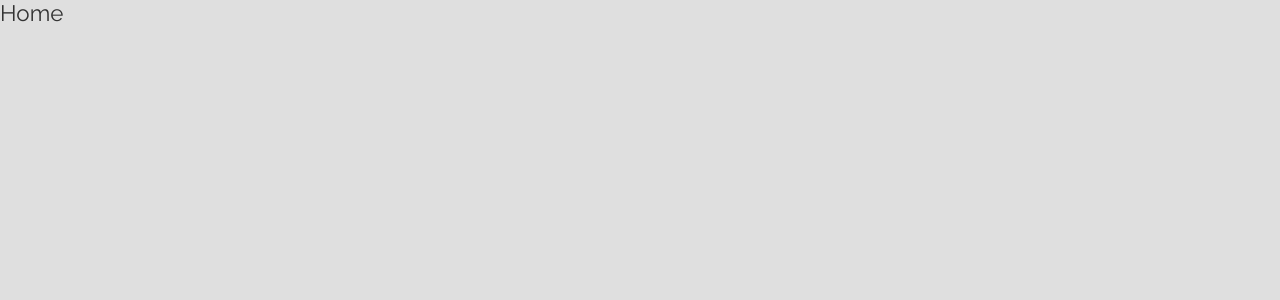
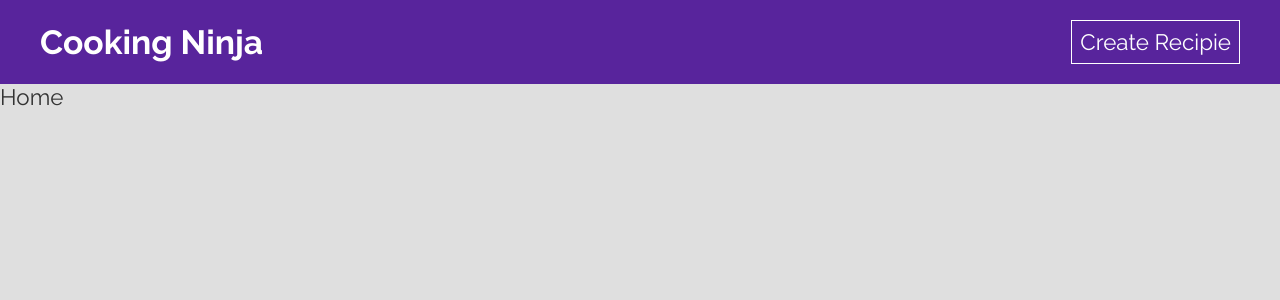
Before and after one commit to Jxiang2/react, a React (Create React App) app in the folder cooking-ninja/: page / in a window 1280 px wide. Shown: the top 300 px of the page. Built offline with nearby package versions, Linux system fonts and the light colour scheme.

Commit message:
style navbar

```diff
--- a/cooking-ninja/src/App.jsx
+++ b/cooking-ninja/src/App.jsx
@@ -1,5 +1,6 @@
 import {Switch, BrowserRouter, Route} from 'react-router-dom'
 
+import Navbar from './components/Navbar'
 import Home from './pages/HomePage/Home'
 import Create from './pages/CreatePage/Create'
 import Search from './pages/SearchPage/Search'
@@ -13,6 +14,7 @@ function App() {
   return (
     <div className="App">
       <BrowserRouter>
+        <Navbar/>
         <Switch>
           <Route exact path='/'><Home/></Route>
           <Route exact path='/create'><Create/></Route>
--- /dev/null
+++ b/cooking-ninja/src/components/Navbar.css
@@ -0,0 +1,31 @@
+.navbar {
+    background: #58249c;
+    padding: 20px;
+    color: #fff;
+}
+
+.navbar nav {
+    display: flex;
+    align-items: center;
+    max-width: 1200px;
+    margin: 0 auto;
+}
+
+.navbar a.logo {
+    margin-right: auto;
+    color: #fff;
+    text-decoration: none;
+}
+
+.navbar a:last-child {
+    color: #fff;
+    text-decoration: none;
+    margin-left: 40px;
+    padding: 8px;
+    border: 1px solid #fff;
+}
+
+.navbar a:last-child:hover {
+    background-color: #fff;
+    color: brown;
+}
--- /dev/null
+++ b/cooking-ninja/src/components/Navbar.jsx
@@ -0,0 +1,13 @@
+import { Link } from 'react-router-dom'
+import './Navbar.css'
+
+export default function Navbar() {
+    return (
+        <div className='navbar'>
+            <nav>
+                <Link className="logo" to={"/"}><h1>Cooking Ninja</h1></Link>
+                <Link to={"/create"}>Create Recipie</Link>
+            </nav>
+        </div>
+    )
+}
```
